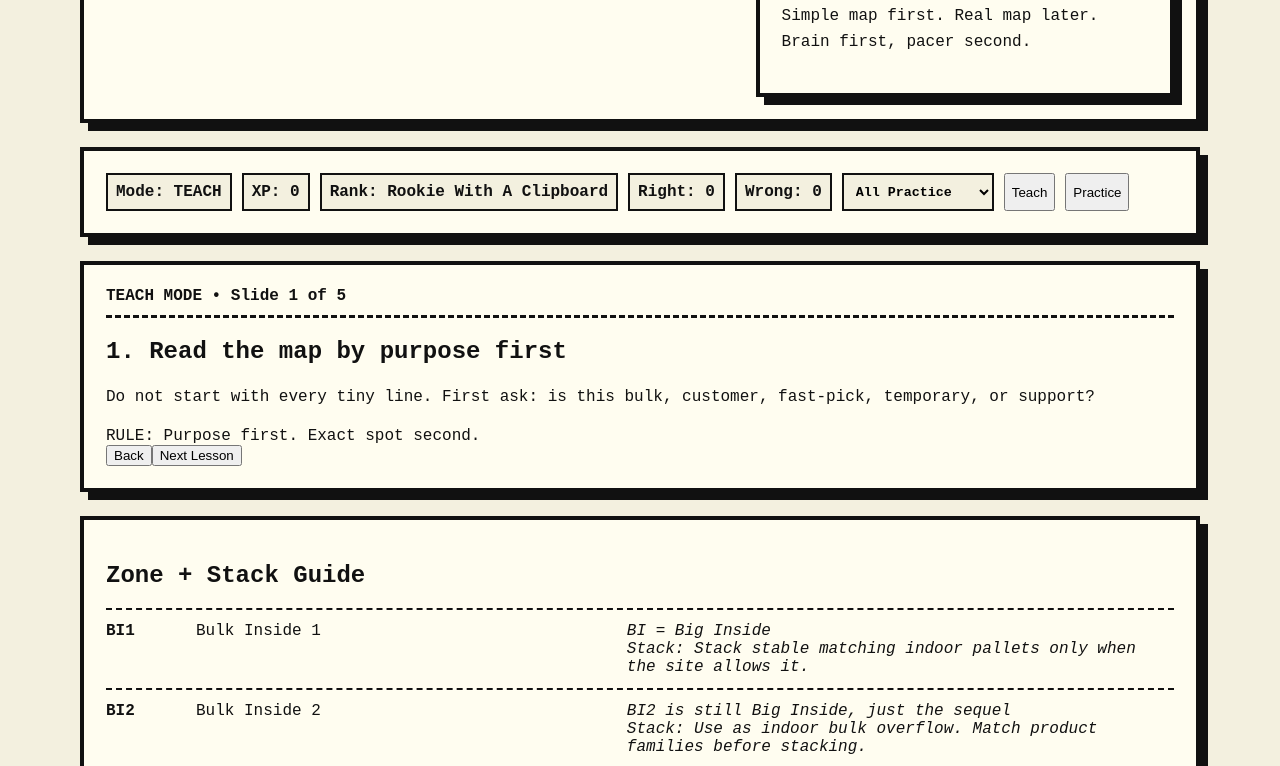
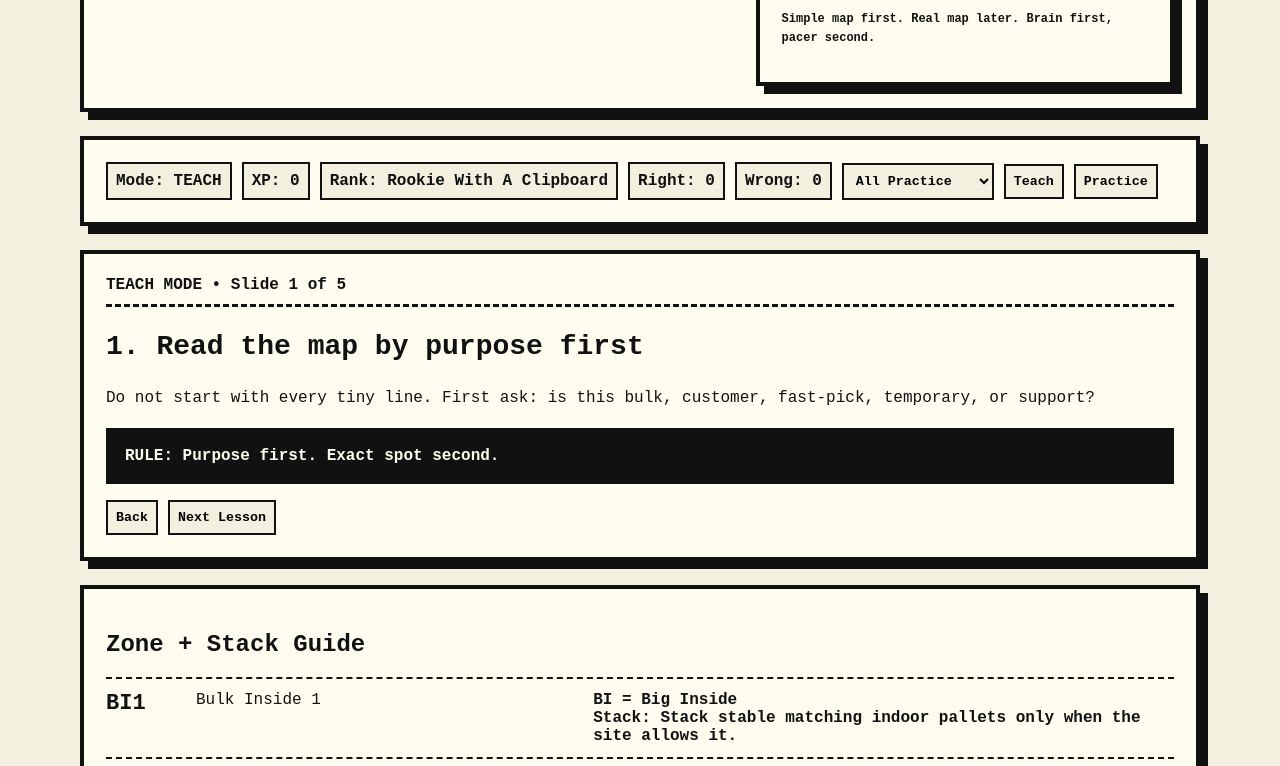
Before and after one commit to norest4d-max/maptrainerX, a React (Vite) app: page / in a window 1280 px wide. Shown: the part 460-1226 px from the top of the page. Built offline with nearby package versions, Linux system fonts and the light colour scheme.

Commit message:
Style teach and practice model

```diff
--- a/src/styles.css
+++ b/src/styles.css
@@ -5,6 +5,7 @@ body {
   color: #111111;
 }
 * { box-sizing: border-box; }
+button { font-family: inherit; font-weight: 900; cursor: pointer; }
 .shell { width: min(1120px, 94vw); margin: auto; padding: 28px 0 50px; }
 .hero, .panel, .hud, .map-card {
   border: 4px solid #111111;
@@ -16,14 +17,22 @@ body {
 .eyebrow { display: inline-block; background: #111111; color: #fffdf0; padding: 6px 8px; letter-spacing: 2px; }
 h1 { font-size: clamp(34px, 6vw, 68px); line-height: .9; margin: 12px 0; text-transform: uppercase; }
 p { font-size: 16px; line-height: 1.6; }
+.tiny { font-size: 12px; font-weight: 900; }
+.map-title { font-weight: 900; margin-bottom: 10px; }
 .map-grid { display: grid; grid-template-columns: repeat(3, 1fr); gap: 8px; }
 .map-cell { border: 3px solid #111111; padding: 18px 8px; text-align: center; background: #f3f0df; font-weight: 900; }
-.hud { margin: 24px 0; display: flex; gap: 10px; flex-wrap: wrap; }
-.hud span, .hud select { border: 2px solid #111111; background: #f3f0df; padding: 8px; font-family: inherit; font-weight: 900; }
+.hud { margin: 24px 0; display: flex; gap: 10px; flex-wrap: wrap; align-items: center; }
+.hud span, .hud select, .hud button, .lesson-buttons button { border: 2px solid #111111; background: #f3f0df; padding: 8px; font-family: inherit; font-weight: 900; }
 .panel { margin-top: 24px; }
 .card-id { border-bottom: 3px dashed #111111; padding-bottom: 10px; font-weight: 900; }
+.lesson h2, .quiz h2 { font-size: 28px; line-height: 1.15; }
+.rule { border: 3px solid #111111; background: #111111; color: #fffdf0; padding: 16px; font-weight: 900; margin: 16px 0; }
+.lesson-buttons { display: flex; gap: 10px; flex-wrap: wrap; }
 .choices { display: grid; grid-template-columns: repeat(2, 1fr); gap: 12px; }
-.choices button { font-family: inherit; font-size: 18px; font-weight: 900; text-align: left; border: 3px solid #111111; background: #f3f0df; padding: 16px; box-shadow: 4px 4px 0 #111111; }
+.choices button { font-size: 18px; text-align: left; border: 3px solid #111111; background: #f3f0df; padding: 16px; box-shadow: 4px 4px 0 #111111; }
+.choices button:active, .lesson-buttons button:active, .hud button:active { transform: translate(3px,3px); }
 .feedback { margin-top: 18px; border: 3px solid #111111; background: #111111; color: #fffdf0; padding: 16px; line-height: 1.5; font-weight: 900; }
-.guide-row { display: grid; grid-template-columns: 80px 1fr 1.3fr; gap: 10px; border-top: 2px dashed #111111; padding: 12px 0; }
+.guide-row { display: grid; grid-template-columns: 80px 1fr 1.5fr; gap: 10px; border-top: 2px dashed #111111; padding: 12px 0; }
+.guide-row strong { font-size: 22px; }
+.guide-row em { font-style: normal; font-weight: 900; }
 @media (max-width: 760px) { .hero, .choices, .guide-row { grid-template-columns: 1fr; } }
```
